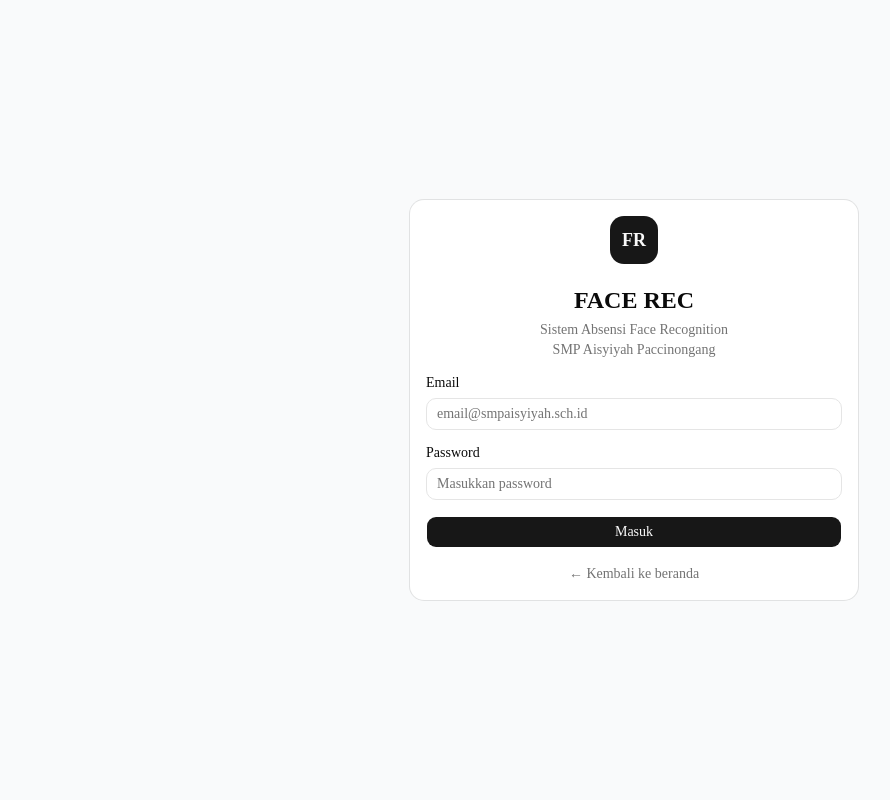
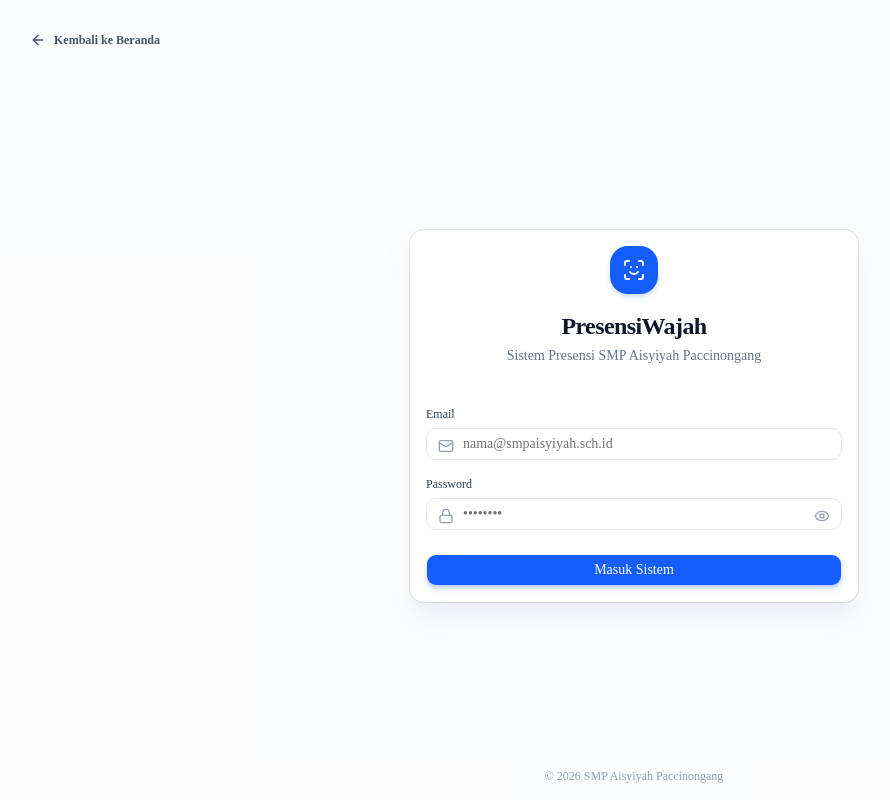
Before and after one commit to kholilullahhhh/facerecogetion_yoloV8andFaceNet, a Next.js app in the folder frontend/: page /login in a window 1280 px wide. Shown: the whole page, without its empty margins (6-896 px from the left). Built offline with nearby package versions, Linux system fonts and the light colour scheme; no server answers.

Commit message:
chore: update login page

```diff
--- a/frontend/src/app/login/page.tsx
+++ b/frontend/src/app/login/page.tsx
@@ -7,10 +7,12 @@
 import { Label } from "@/components/ui/label";
 import { Card, CardContent, CardDescription, CardHeader, CardTitle } from "@/components/ui/card";
 import Link from "next/link";
+import { ScanFace, ArrowLeft, Loader2, AlertCircle, Eye, EyeOff, Lock, Mail } from "lucide-react";
 
 export default function LoginPage() {
   const [email, setEmail] = useState("");
   const [password, setPassword] = useState("");
+  const [showPassword, setShowPassword] = useState(false);
   const [error, setError] = useState("");
   const [loading, setLoading] = useState(false);
   const { login } = useAuth();
@@ -24,7 +26,7 @@
       await login(email, password);
     } catch (err: unknown) {
       const message =
-        err instanceof Error ? err.message : "Login failed";
+        err instanceof Error ? err.message : "Gagal masuk. Periksa kembali email dan password Anda.";
       setError(message);
     } finally {
       setLoading(false);
@@ -32,63 +34,125 @@
   };
 
   return (
-    <div className="flex min-h-screen items-center justify-center bg-gray-50">
-      <Card className="w-full max-w-md">
-        <CardHeader className="text-center">
-          <Link href="/" className="inline-block">
-            <div className="mx-auto flex h-12 w-12 items-center justify-center rounded-xl bg-primary text-primary-foreground font-bold text-lg">
-              FR
+    <div className="flex min-h-screen flex-col justify-between bg-slate-50/50 text-slate-900 selection:bg-blue-100 selection:text-blue-900">
+
+      {/* Top Bar Navigation */}
+      <div className="p-4 sm:p-6">
+        <Link
+          href="/"
+          className="inline-flex items-center gap-2 text-xs font-semibold text-slate-600 hover:text-slate-900 transition-colors rounded-lg px-3 py-2 hover:bg-slate-200/50"
+        >
+          <ArrowLeft className="h-4 w-4" />
+          <span>Kembali ke Beranda</span>
+        </Link>
       </div>
-          </Link>
-          <CardTitle className="mt-4 text-2xl font-bold">
-            FACE REC
+
+      {/* Main Container */}
+      <div className="flex items-center justify-center px-4 py-8">
+        <Card className="w-full max-w-md border-slate-200/80 shadow-xl shadow-slate-200/50 bg-white">
+          <CardHeader className="space-y-3 text-center pb-6">
+
+            {/* Logo Badge */}
+            <div className="mx-auto flex h-12 w-12 items-center justify-center rounded-2xl bg-blue-600 font-semibold text-white shadow-md shadow-blue-500/20">
+              <ScanFace className="h-6 w-6" />
+            </div>
+
+            <div className="space-y-1">
+              <CardTitle className="text-xl font-bold tracking-tight text-slate-900 sm:text-2xl">
+                PresensiWajah
               </CardTitle>
-          <CardDescription>
-            Sistem Absensi Face Recognition
-            <br />
-            SMP Aisyiyah Paccinongang
+              <CardDescription className="text-xs sm:text-sm text-slate-500">
+                Sistem Presensi SMP Aisyiyah Paccinongang
               </CardDescription>
+            </div>
           </CardHeader>
-        <CardContent>
-          <form onSubmit={handleSubmit} className="space-y-4">
+
+          <CardContent className="space-y-4">
+            {/* Error State */}
             {error && (
-              <div className="rounded-lg bg-red-50 p-3 text-sm text-red-600">
-                {error}
+              <div className="flex items-start gap-3 rounded-lg border border-rose-200 bg-rose-50 p-3 text-xs text-rose-800">
+                <AlertCircle className="h-4 w-4 shrink-0 text-rose-600 mt-0.5" />
+                <span>{error}</span>
               </div>
             )}
-            <div className="space-y-2">
-              <Label htmlFor="email">Email</Label>
+
+            <form onSubmit={handleSubmit} className="space-y-4">
+
+              {/* Field Email */}
+              <div className="space-y-1.5">
+                <Label htmlFor="email" className="text-xs font-medium text-slate-700">
+                  Email
+                </Label>
+                <div className="relative">
+                  <Mail className="absolute left-3 top-2.5 h-4 w-4 text-slate-400" />
                   <Input
                     id="email"
                     type="email"
-                placeholder="email@smpaisyiyah.sch.id"
+                    placeholder="nama@smpaisyiyah.sch.id"
                     value={email}
                     onChange={(e) => setEmail(e.target.value)}
+                    className="pl-9 text-sm border-slate-200 focus-visible:ring-blue-600"
                     required
                   />
                 </div>
-            <div className="space-y-2">
-              <Label htmlFor="password">Password</Label>
+              </div>
+
+              {/* Field Password */}
+              <div className="space-y-1.5">
+                <div className="flex items-center justify-between">
+                  <Label htmlFor="password" className="text-xs font-medium text-slate-700">
+                    Password
+                  </Label>
+                </div>
+                <div className="relative">
+                  <Lock className="absolute left-3 top-2.5 h-4 w-4 text-slate-400" />
                   <Input
                     id="password"
-                type="password"
-                placeholder="Masukkan password"
+                    type={showPassword ? "text" : "password"}
+                    placeholder="••••••••"
                     value={password}
                     onChange={(e) => setPassword(e.target.value)}
+                    className="pl-9 pr-10 text-sm border-slate-200 focus-visible:ring-blue-600"
                     required
                   />
+                  <button
+                    type="button"
+                    onClick={() => setShowPassword(!showPassword)}
+                    className="absolute right-3 top-2.5 text-slate-400 hover:text-slate-600"
+                  >
+                    {showPassword ? (
+                      <EyeOff className="h-4 w-4" />
+                    ) : (
+                      <Eye className="h-4 w-4" />
+                    )}
+                  </button>
                 </div>
-            <Button type="submit" className="w-full" disabled={loading}>
-              {loading ? "Memproses..." : "Masuk"}
+              </div>
+
+              {/* Submit Button */}
+              <Button
+                type="submit"
+                className="w-full bg-blue-600 hover:bg-blue-700 text-white font-medium shadow-md shadow-blue-600/20 mt-2"
+                disabled={loading}
+              >
+                {loading ? (
+                  <>
+                    <Loader2 className="mr-2 h-4 w-4 animate-spin" />
+                    Memverifikasi...
+                  </>
+                ) : (
+                  "Masuk Sistem"
+                )}
               </Button>
             </form>
-          <div className="mt-4 text-center text-sm text-muted-foreground">
-            <Link href="/" className="hover:underline">
-              &larr; Kembali ke beranda
-            </Link>
-          </div>
           </CardContent>
         </Card>
       </div>
+
+      {/* Footer minimalis */}
+      <div className="p-4 text-center text-xs text-slate-400">
+        © {new Date().getFullYear()} SMP Aisyiyah Paccinongang
+      </div>
+    </div>
   );
 }
```
Lines whose indentation alone changed are shown as unchanged.
